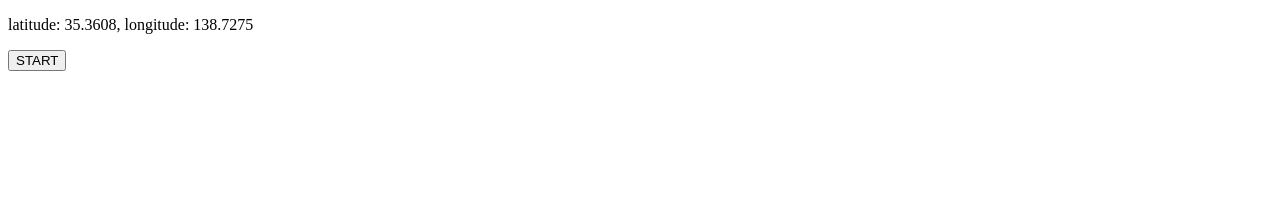
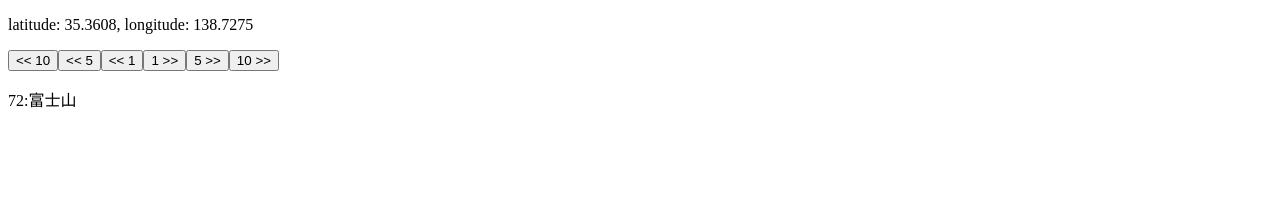
Before and after one commit to katonobu/gatsby-react-leaflet, a Gatsby site: page / in a window 1280 px wide. Shown: the top 223 px of the page. Built offline with nearby package versions, Linux system fonts and the light colour scheme; Gatsby itself is replaced by a stand-in of ours.

Commit message:
タイマーによる自動遷移をやめてボタン指定で前後できるようにした。

```diff
--- a/src/components/hyakumeisan.js
+++ b/src/components/hyakumeisan.js
@@ -1,8 +1,11 @@
+import React, {useState, useRef, useEffect} from 'react'
+import { Marker, Popup} from 'react-leaflet'
+
 // original information source is
 // http://chizujoho.jpn.org/01_chizujoho/39/mi39_2.html
 // http://chizujoho.jpn.org/01_chizujoho/39/mi39_2_img/100.csv
 
-const hyaku_meisan = [
+const name_poses = [
     {
       'name':'利尻山',
       'pos':[45.1786111,141.2419444],
@@ -405,4 +408,67 @@ const hyaku_meisan = [
     },
   ];
 
-export default hyaku_meisan
+  function Hyakumeisan({map, onIndexChanged}) {
+    const [flying, setFlying] = useState(false)
+    const indexRef = useRef()
+    useEffect(()=>{
+        // 最初は富士山
+        flyToIndex(71)
+    },[indexRef])
+
+    const flyToIndex = (newIndex) =>{
+        if (newIndex < 0) {
+            newIndex = 0
+        } else if (100 <= newIndex) {
+            newIndex = 99
+        }
+        console.log("Fly to " + newIndex.toString(10) + ":" + name_poses[newIndex].name)
+        map.flyTo(name_poses[newIndex].pos)
+        indexRef.current = newIndex
+        if (onIndexChanged) {
+            onIndexChanged(newIndex, name_poses[newIndex].name)
+        }
+    }
+
+    const onStartStop = ()=>{
+      if (flying) {
+        setFlying(()=>false)
+      } else {
+        flyToIndex(indexRef.current)
+        setFlying(()=>true)
+      }
+    }
+
+    const onForward = (step)=>{
+        flyToIndex(indexRef.current + step)
+    }
+
+    return (
+      <p>
+        <button onClick={()=>onForward(-10)}>{"<< 10"}</button>
+        <button onClick={()=>onForward(-5)} >{"<< 5"}</button>
+        <button onClick={()=>onForward(-1)} >{"<< 1"}</button>
+        <button onClick={()=>onForward(1)} >{"1 >>"}</button>
+        <button onClick={()=>onForward(5)} >{"5 >>"}</button>
+        <button onClick={()=>onForward(10)}>{"10 >>"}</button>
+      </p>
+    )
+  }
+
+  function Markers() {
+    return (
+      name_poses.map((name_pos, index) => {
+        return (
+  <Marker position={name_pos.pos} key={index}>
+      <Popup>
+          {name_pos.name}
+      </Popup>
+  </Marker>
+        )
+      }
+  )
+    )
+  }
+
+export {Markers}
+export default Hyakumeisan
--- a/src/pages/index.js
+++ b/src/pages/index.js
@@ -1,7 +1,7 @@
-import React, {useState, useMemo, useCallback, useEffect, useRef} from 'react'
-import { MapContainer, LayersControl, TileLayer, Marker, Popup, Polygon} from 'react-leaflet'
+import React, {useState, useMemo, useCallback, useEffect} from 'react'
+import { MapContainer, LayersControl, TileLayer, Polygon} from 'react-leaflet'
 import {higashitotukasho, maichu, totukaku, yoshidayabe} from "../components/lines"
-import hyaku_meisan from '../components/hyakumeisan';
+import Hyakumeisan, {Markers} from '../components/hyakumeisan';
 
 const center = [35.3608333,138.7275];
 const zoom = 13
@@ -40,63 +40,10 @@ function MapPlaceholder() {
   )
 }
 
-function Markers({name_poses}) {
-  return (
-    name_poses.map((name_pos, index) => {
-      return (
-<Marker position={name_pos.pos} key={index}>
-    <Popup>
-        {name_pos.name}
-    </Popup>
-</Marker>
-      )
-    }
-)
-  )
-}
-
-function FlyHyakumeisan({map, name_poses}) {
-  const [flying, setFlying] = useState(false)
-  const [currentName, setCurrentName] = useState("")
-  const timerRef = useRef()
-  const indexRef = useRef()
-
-  const onClick = ()=>{
-    if (flying) {
-      clearInterval(timerRef.current)
-      setFlying(()=>false)
-      setCurrentName(()=>"")
-    } else {
-      indexRef.current = 0
-      timerRef.current = setInterval(() => {
-        console.log("Fly to " + name_poses[indexRef.current].name)
-        setCurrentName(()=>name_poses[indexRef.current].name)
-        map.flyTo(name_poses[indexRef.current].pos)
-        indexRef.current += 1
-        if (indexRef.current === 100) {
-          clearInterval(timerRef.current)
-          setFlying(()=>false)
-          setCurrentName(()=>"")
-        }
-      }, 5000)
-      console.log("Fly to " + name_poses[indexRef.current].name)
-      setCurrentName(()=>name_poses[indexRef.current].name)
-      map.flyTo(name_poses[indexRef.current].pos)
-      indexRef.current += 1
-      setFlying(()=>true)
-    }
-  }
-
-  return (
-    <p>
-      <button onClick={onClick}>{flying?"STOP":"START"}</button>
-      {currentName}
-    </p>
-  )
-}
-
 export default function Index() {
   const [map, setMap] = useState(null)
+  const [index, setIndex] = useState(-1)
+  const [name, setName] = useState("")
   const displayMap = useMemo(
     () => (
       <MapContainer
@@ -150,15 +97,20 @@ export default function Index() {
             <Polygon pathOptions={redOptions} positions={yoshidayabe} />
           </LayersControl.Overlay>
         </LayersControl>
-        <Markers name_poses = {hyaku_meisan}></Markers>
+        <Markers></Markers>
       </MapContainer>
     ),
     [],
   )
+  const onIndexChanged = useCallback((newIndex, newName) => {
+    setIndex(newIndex)
+    setName(newName)
+  }, [])
   return (
     <div>
       {map ? <DisplayPosition map={map} /> : null}
-      {map ? <FlyHyakumeisan map={map} name_poses = {hyaku_meisan}/> : null}
+      {map ? <Hyakumeisan map={map} onIndexChanged={onIndexChanged}/> : null}
+      <p>{(0<=index)?((index+1).toString() + ":" + name):""}</p>
       {displayMap}
     </div>
   )
```
Also changed, not shown: src/pages/404.js (added, +10 -0 lines).
